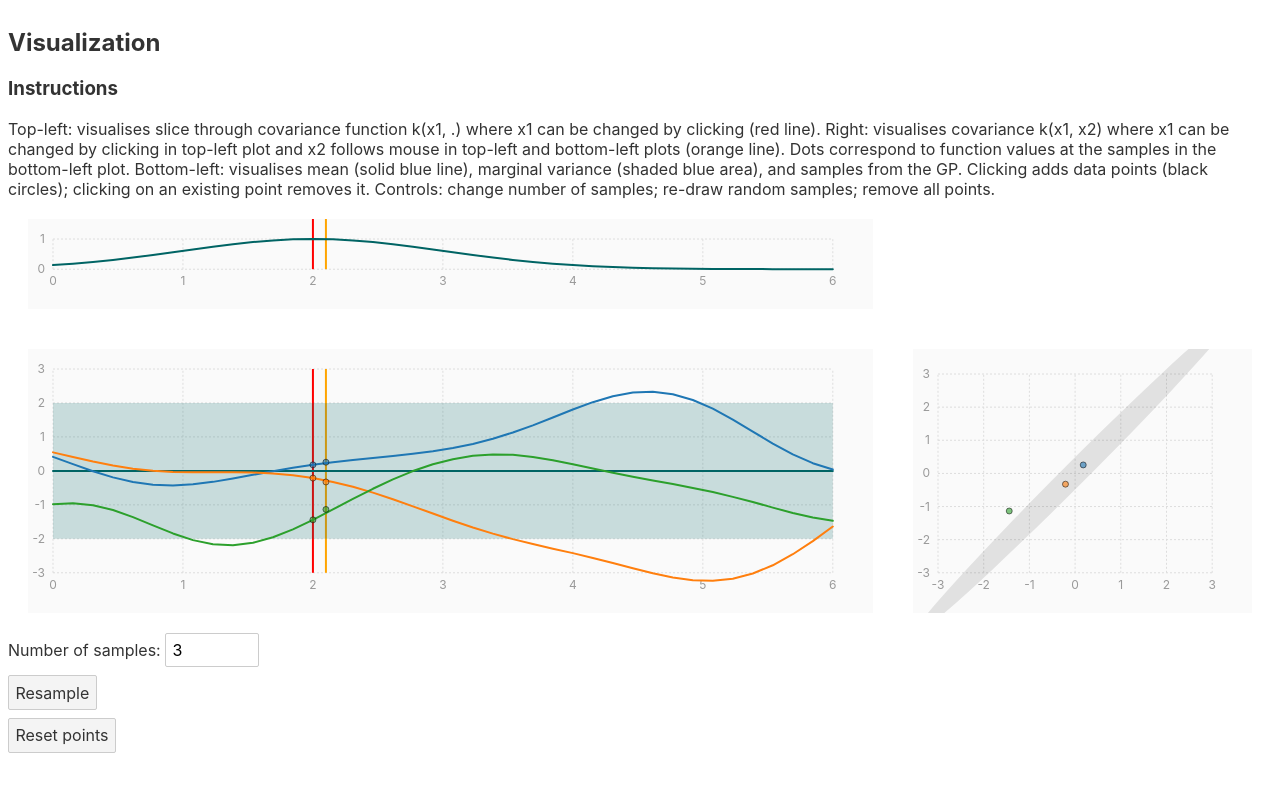
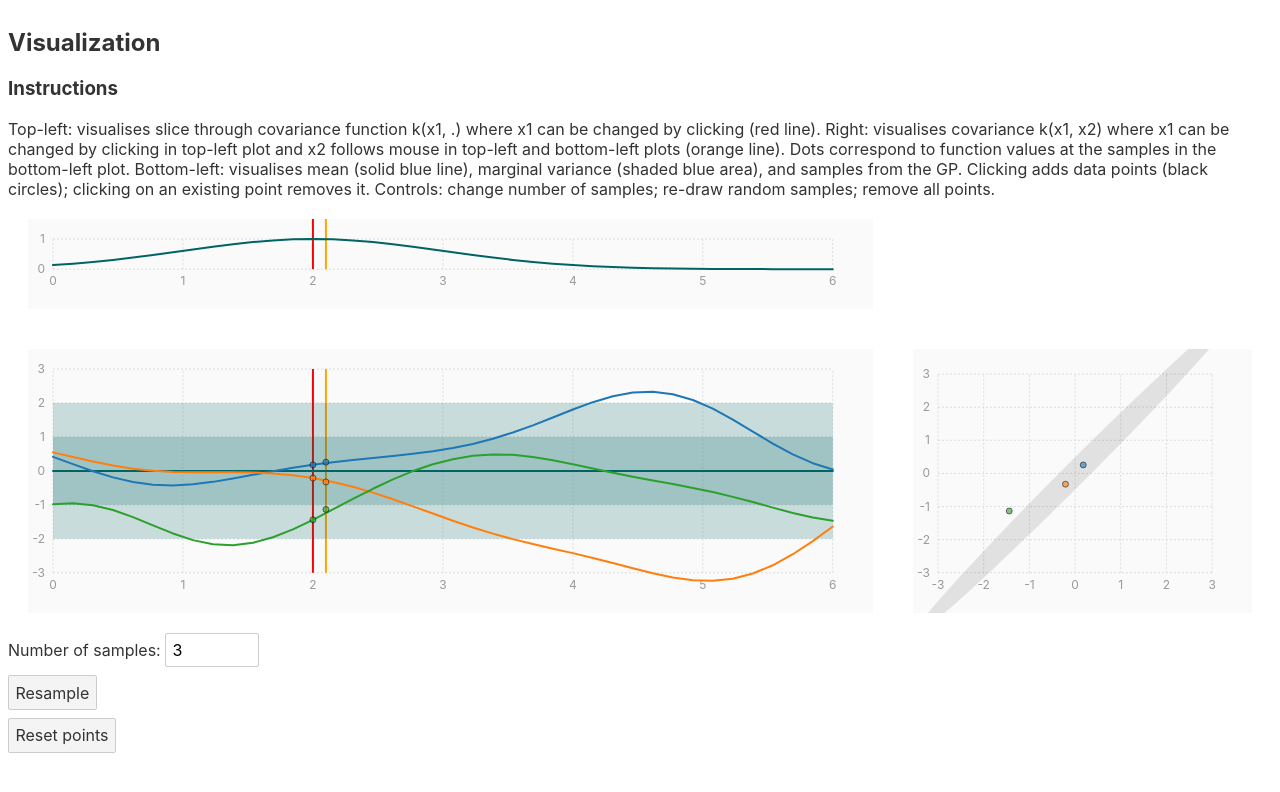
Before and after one commit to st--/interactive-gp-visualization, a Svelte app: page / in a window 1280 px wide. Shown: the top 792 px of the page. Built offline with nearby package versions, Linux system fonts and the light colour scheme.

Commit message:
plot +/- 1 and 2 sigma

```diff
--- a/src/App.svelte
+++ b/src/App.svelte
@@ -6,7 +6,6 @@ To dos:
 - Covariance plot: fix covariance ellipse
 - Kernel plot: automatic y-axis scaling?
 - marginal distribution plots for Covariance and Lineplot
-- Lineplot: 1 and 2 sigma
 
 More features:
 - checkbox for showing/hiding mean/credible intervals
@@ -53,9 +52,8 @@ Future thoughts:
 
   $: k1s = xs.map((x) => gp.kernel($x1, x));
   $: means = gp.mean(xs);
-  $: confidence = xs.map((x) => 2 * Math.sqrt(gp.kernel(x, x))); // +/- 2 standard deviations
   $: covMat = gp.cov(xs);
-  // TODO: confidence from covMat.diagonal
+  $: marginalVariances = covMat.diag();
   $: covSqrt = matrixSqrt(covMat);
   $: samples = sampleMvn(means, covSqrt, $vs);
 
@@ -93,7 +91,7 @@ Future thoughts:
       <Lineplot
         {xs}
         {means}
-        {confidence}
+        {marginalVariances}
         {samples}
         bind:points
         {ysAtX1}
--- a/src/Lineplot.svelte
+++ b/src/Lineplot.svelte
@@ -7,7 +7,7 @@
   import { getSVGpoint } from "./getsvgpoint.js";
   import Axes from "./Axes.svelte";
   import XIndicators from "./XIndicators.svelte";
-  export let xs, means, confidence, samples, points, ysAtX1, ysAtX2;
+  export let xs, means, marginalVariances, samples, points, ysAtX1, ysAtX2;
 
   let svg;
   let width = 500;
@@ -43,13 +43,16 @@
   $: samplePaths = samples.transpose().to2DArray().map(makePath);
 
   $: pathMean = makePath(means);
-  $: confidenceLower = means.map((mean, idx) => mean - confidence[idx]);
-  $: confidenceUpper = means.map((mean, idx) => mean + confidence[idx]);
-  $: areaConfidence = `${makePath(confidenceLower)}L${makePath(
-    confidenceUpper,
-    true
-  ).slice(1)}Z`;
+  $: sigma = marginalVariances.map((v) => Math.sqrt(v));
+  $: confidenceLower2 = means.map((mean, idx) => mean - 2 * sigma[idx]);
+  $: confidenceLower1 = means.map((mean, idx) => mean - sigma[idx]);
+  $: confidenceUpper1 = means.map((mean, idx) => mean + sigma[idx]);
+  $: confidenceUpper2 = means.map((mean, idx) => mean + 2 * sigma[idx]);
+  $: makeArea = (lower, upper) =>
+    `${makePath(lower)}L${makePath(upper, true).slice(1)}Z`;
 
+  $: areaConfidence1 = makeArea(confidenceLower1, confidenceUpper1);
+  $: areaConfidence2 = makeArea(confidenceLower2, confidenceUpper2);
   onMount(resize);
 
   function resize() {
@@ -88,7 +91,8 @@
   <XIndicators {xScale} y1={yScale(minY)} y2={yScale(maxY)} />
 
   <!-- data -->
-  <path class="path-area" d={areaConfidence} />
+  <path class="path-area" d={areaConfidence2} />
+  <path class="path-area" d={areaConfidence1} />
   <path class="path-line" d={pathMean} />
 
   {#each samplePaths as path, i}
```
